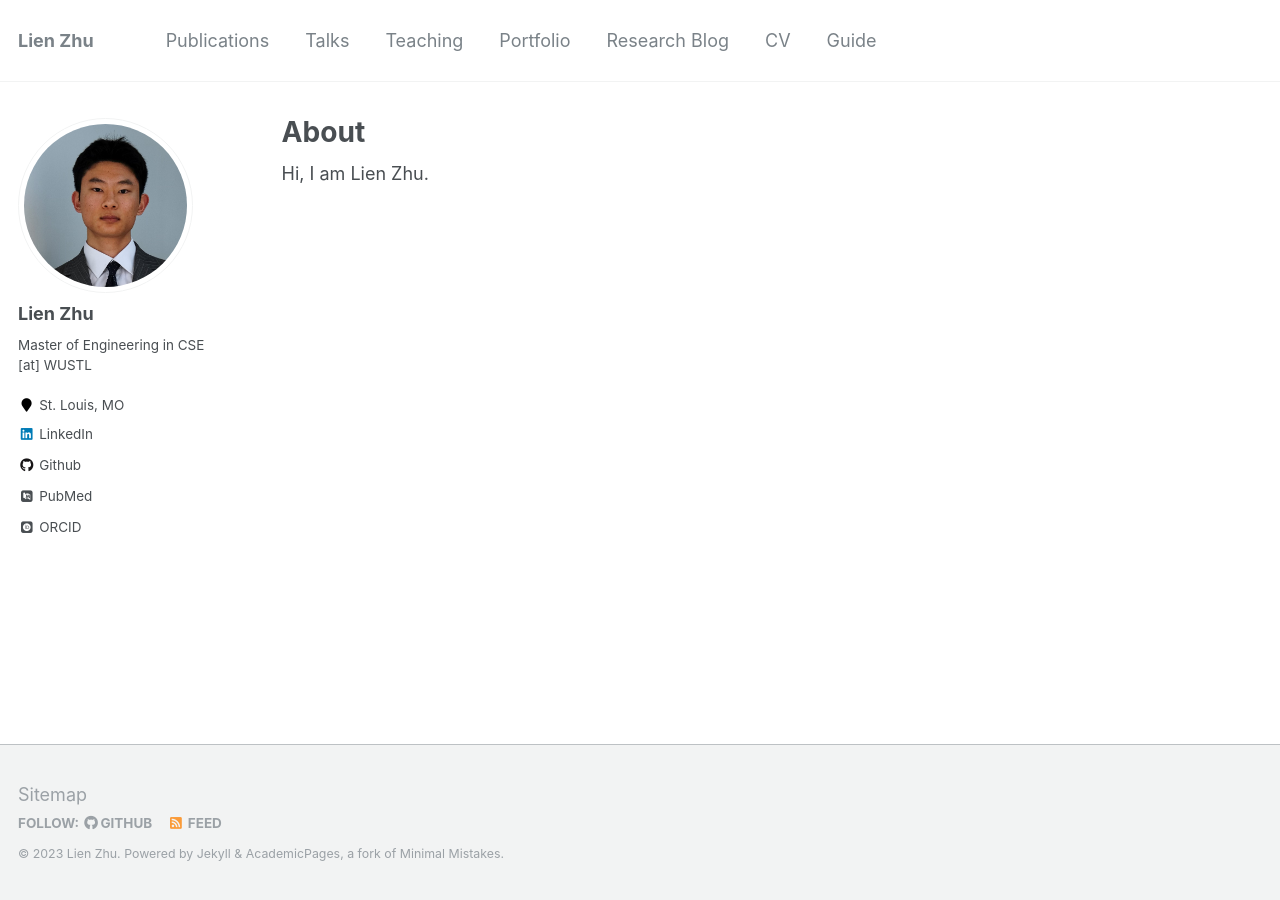
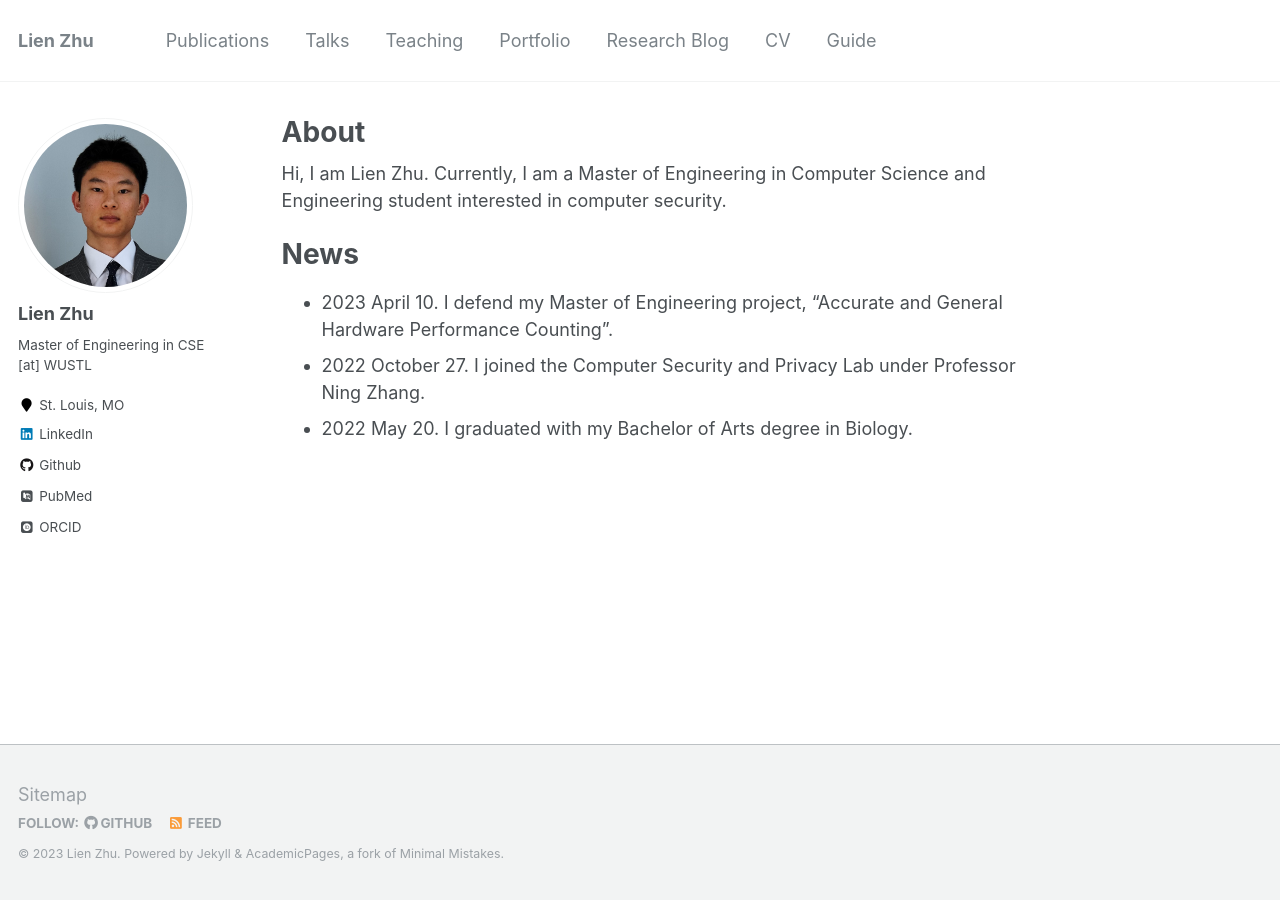
Before and after one commit to lienzhuzhu/lienzhuzhu.github.io, a Jekyll site: the page built from _pages/about.md, in a window 1280 px wide. Built offline with Jekyll 4.4.1, drawn with Linux system fonts in a browser that asks for light colours; some web fonts are replaced.

Commit message:
WIP portfolio

```diff
--- a/_pages/about.md
+++ b/_pages/about.md
@@ -9,4 +9,11 @@ redirect_from:
   - /about.html
 ---
 
-Hi, I am Lien Zhu.
+Hi, I am Lien Zhu. Currently, I am a Master of Engineering in Computer Science and Engineering student interested in computer security.
+
+
+# News
+
+- 2023 April 10. I defend my Master of Engineering project, "Accurate and General Hardware Performance Counting".
+- 2022 October 27. I joined the Computer Security and Privacy Lab under Professor Ning Zhang.
+- 2022 May 20. I graduated with my Bachelor of Arts degree in Biology.
--- a/assets/css/main.scss
+++ b/assets/css/main.scss
@@ -43,7 +43,7 @@
 
 // Blog Post formatting
 :root {
-    --logo-height: 100px
+    --logo-height: 100px;
 }
 
 .logo-container {
```
